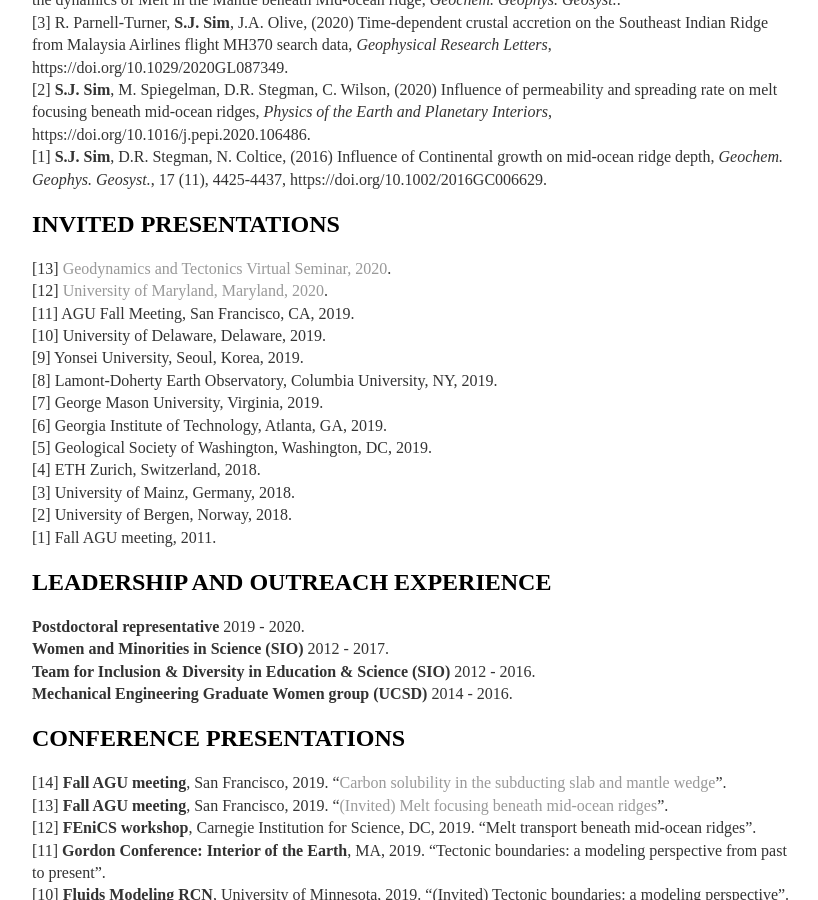
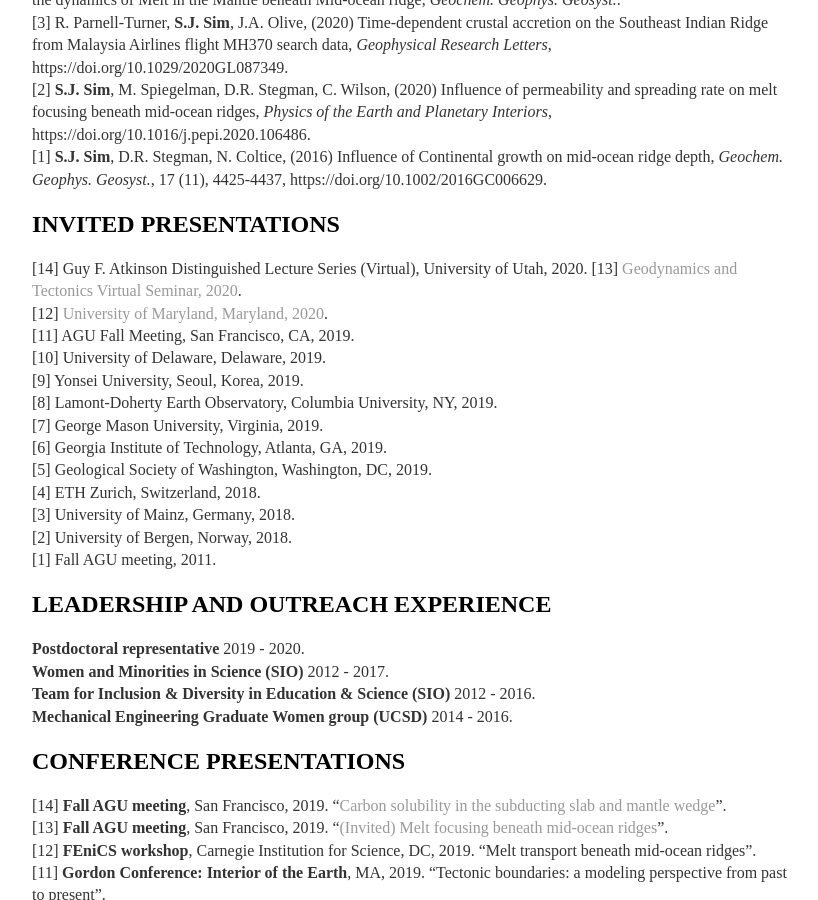
Before and after one commit to joycesim/joycesim.github.io, a Jekyll site: the page built from cv/index.md, in a window 1280 px wide and 900 px high, scrolled down 1957 px. Shown: the whole window, without its empty margins (224-1042 px from the left). Built offline with Jekyll 4.4.1, drawn with Linux system fonts in a browser that asks for light colours.

Commit message:
Update index.md
Add invited presentation

```diff
--- a/cv/index.md
+++ b/cv/index.md
@@ -76,6 +76,7 @@ Thurgood Marshall College and Scripps Institution of Oceanography.
 [1] **S.J. Sim**, D.R. Stegman, N. Coltice, (2016) Influence of Continental growth on mid-ocean ridge depth, *Geochem. Geophys. Geosyst.*, 17 (11), 4425-4437,  https://doi.org/10.1002/2016GC006629.
 
 ## INVITED PRESENTATIONS
+[14] Guy F. Atkinson Distinguished Lecture Series (Virtual), University of Utah, 2020.
 [13] [Geodynamics and Tectonics Virtual Seminar, 2020](https://www.youtube.com/watch?v=Sswf_4NkMvc).
 [12] [University of Maryland, Maryland, 2020](https://www.youtube.com/watch?v=5I66LxrcUj8).
 [11] AGU Fall Meeting, San Francisco, CA, 2019.
```
